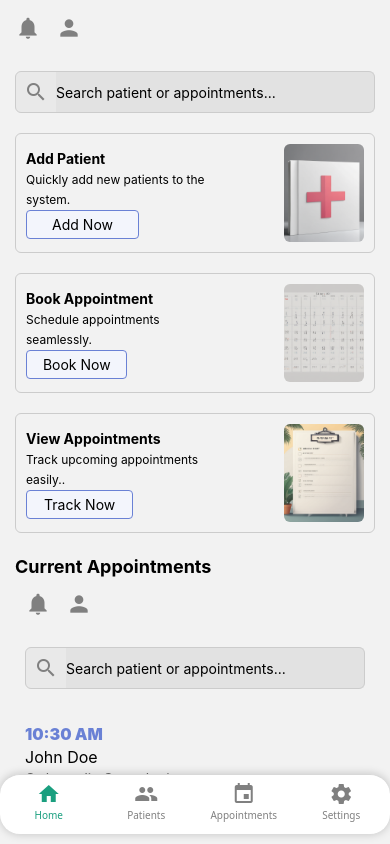
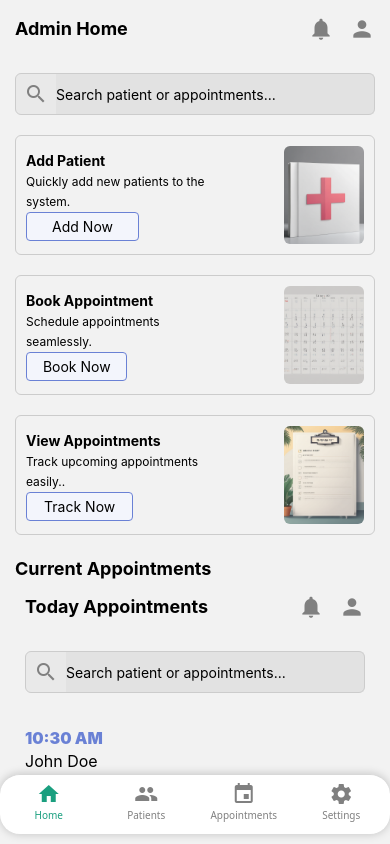
Before and after one commit to kavya581267/doctorsapp, a React Native app: screen /Mainscreen in a window 390 px wide. Built offline with nearby package versions, Linux system fonts and the light colour scheme.

Commit message:
patient screen

```diff
--- a/components/admin/Header.js
+++ b/components/admin/Header.js
@@ -18,7 +18,7 @@ export default function Header({ nav , heading}) {
                     </View> : null
                 }
                 {
-                    nav ?  <View >
+                    heading ?  <View >
                     <Text style={styles.headerText}>{heading}</Text>
                 </View> : null
                 }
--- a/components/admin/HomeScreen.js
+++ b/components/admin/HomeScreen.js
@@ -6,12 +6,13 @@ import Header from "./Header";
 import AppointmentList from "../appointments/AppointmentList";
 
 
+
 export default function HomeScreen() {
     const navigation = useNavigation();
     return (
         <SafeAreaView>
             <View style={styles.container}>
-                <Header />
+                <Header heading="Admin Home"/>
                 <View>
                     <View style={styles.contentContainer}>
                         <View style={styles.leftContainer}>
--- a/components/admin/PatientDetails.js
+++ b/components/admin/PatientDetails.js
@@ -1,15 +1,16 @@
 import React from "react";
 import { SafeAreaView, Touchable, TouchableOpacity, View } from "react-native";
 import Header from "./Header";
-import { useRoute } from "@react-navigation/native";
+import { useNavigation, useRoute } from "@react-navigation/native";
 import { Text } from "react-native";
 import { Ionicons } from "@expo/vector-icons";
 import styles from "../styles/patientDetailsStyle";
 
 export default function PatientDetails() {
+    const navigation=useNavigation();
     const route = useRoute();
     const { patient } = route.params;
-    console.log(patient.name);
+
     return (
 
         <SafeAreaView>
@@ -29,8 +30,8 @@ export default function PatientDetails() {
                     <View style={styles.innerContainer}>
                         <View style={styles.spaceAlign}>
                             <Text style={styles.textfont}>Personal Information</Text>
-                            <TouchableOpacity>
-                                <Text>Edit</Text>
+                            <TouchableOpacity onPress={()=>navigation.navigate("NewPatient")}>
+                                <Text style={styles.viewColor}>Edit</Text>
                             </TouchableOpacity>
                         </View>
                         <View style={styles.spaceAlign}>
@@ -52,7 +53,7 @@ export default function PatientDetails() {
                         <View style={styles.spaceAlign}>
                             <Text style={styles.textfont}>Medical</Text>
                             <TouchableOpacity>
-                                <Text>View Details</Text>
+                                <Text style={styles.viewColor}>View Details</Text>
                             </TouchableOpacity>
                         </View>
 
--- a/components/admin/PatientsList.js
+++ b/components/admin/PatientsList.js
@@ -91,7 +91,7 @@ const PatientsList = () => {
     return (
         <SafeAreaView>
             <View style={{ padding: 15 }}>
-                <Header />
+                <Header nav="Mainscreen" heading="Patients List"/>
                 <ScrollView contentContainerStyle={{ flexGrow: 1 }} keyboardShouldPersistTaps="handled" showsVerticalScrollIndicator={false}>
                 {
                     patients.map((patient, key) =>
--- a/components/appointments/AppointmentList.js
+++ b/components/appointments/AppointmentList.js
@@ -22,7 +22,7 @@ const AppointmentList = () => {
   return (
     <View style={{ padding: 10 }}>
       <View>
-        <Header />
+        <Header heading="Today Appointments"/>
       </View>
 
       <FlatList
--- a/components/styles/patientDetailsStyle.js
+++ b/components/styles/patientDetailsStyle.js
@@ -38,9 +38,12 @@ export default StyleSheet.create({
     },
     btnText:{
         color: "black",
-        paddingVertical: 15,
+        paddingVertical: 10,
         fontWeight:"400",
         fontSize:16,
         lineHeight:26
+    },
+    viewColor:{
+        color:COLORS.primary
     }
 })
```
Also changed, not shown: components/admin/Mainscreen.js (+5 -4 lines), components/admin/NewPatient.js (+5 -2 lines).
